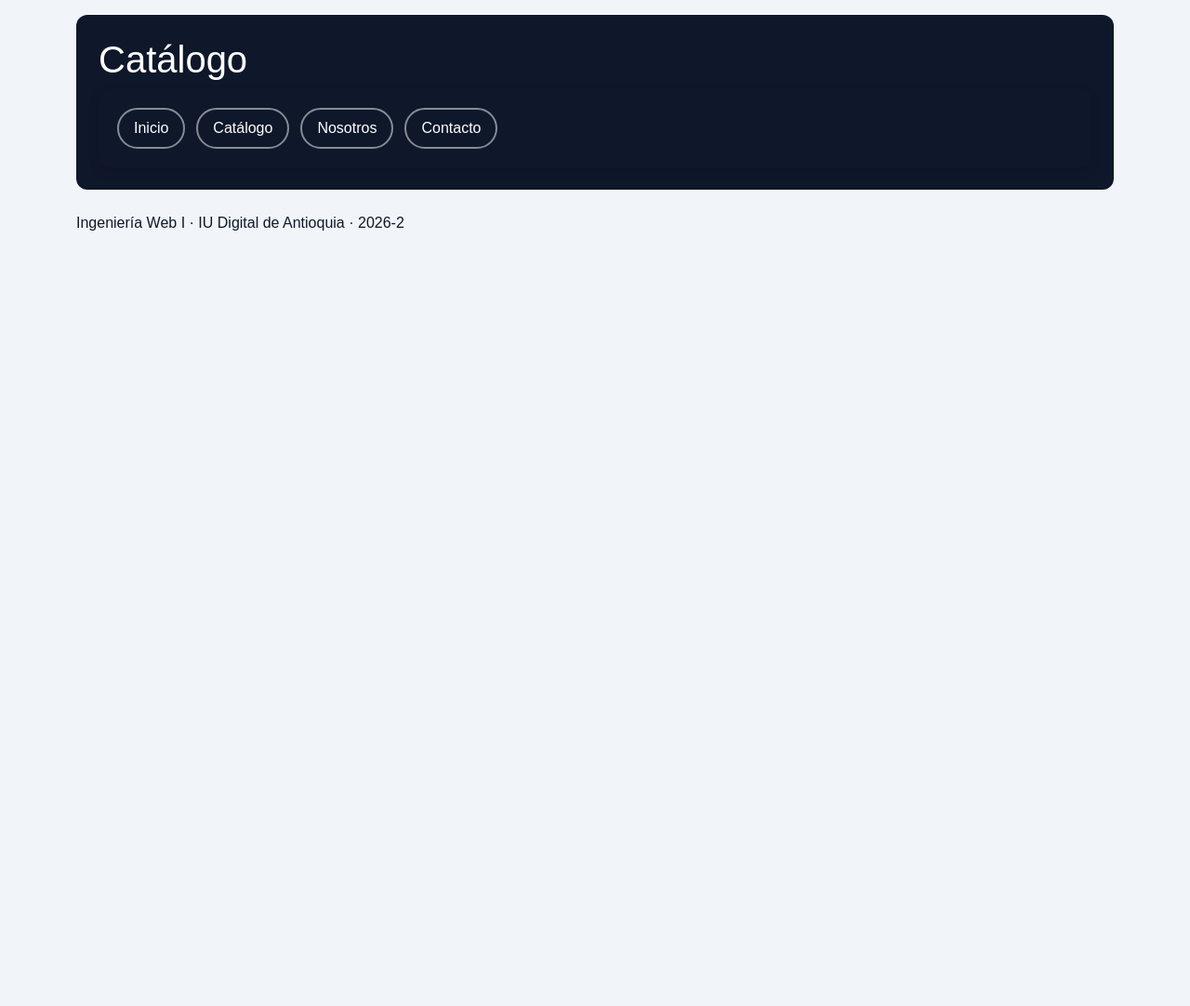
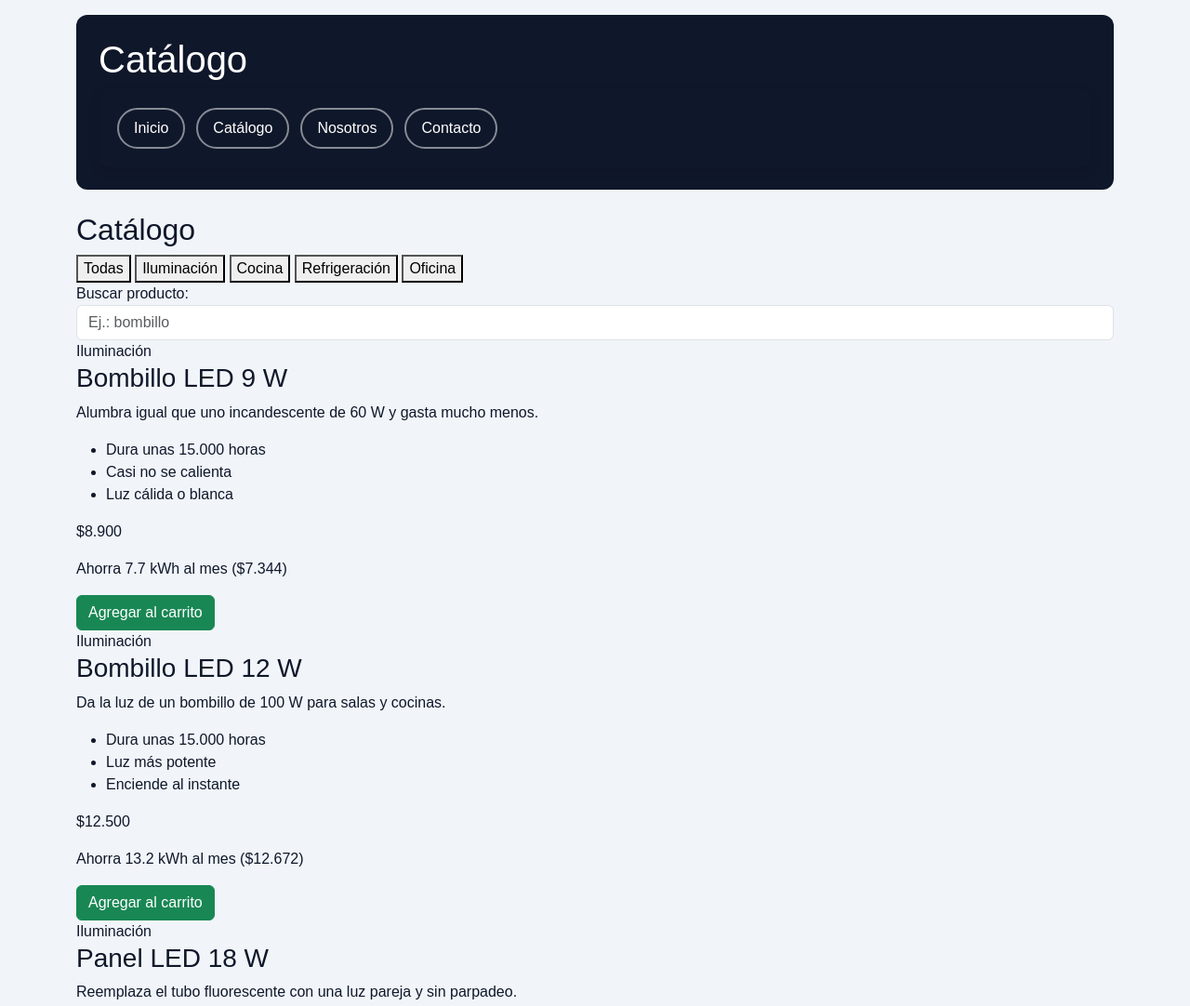
Before and after one commit to MarceloSH303/ecotienda-equipoM, a plain HTML site: page catalogo.html in a window 1280 px wide. Shown: the top 1082 px of the page at 93% size. Before the commit the page ends 800 px from the top, so only its background shows below. Drawn offline with nearby package versions, Linux system fonts and the light colour scheme.

Commit message:
Agrega filtros, buscador y carrito al catalogo

```diff
--- a/catalogo.html
+++ b/catalogo.html
@@ -18,9 +18,29 @@
             </nav>
         </header>
         <main>
-            <!-- TODO: contenido de Catálogo -->
-        </main>
-        <footer>
+            <section>
+                <h2>Catálogo</h2>
+                <div class="filtros">
+                    <button type="button" class="filtro activo" data-categoria="todas">Todas</button>
+                    <button type="button" class="filtro" data-categoria="iluminacion">Iluminación</button>
+                    <button type="button" class="filtro" data-categoria="cocina">Cocina</button>
+                    <button type="button" class="filtro" data-categoria="refrigeracion">Refrigeración</button>
+                    <button type="button" class="filtro" data-categoria="oficina">Oficina</button>
+                </div>
+                <label for="buscador">Buscar producto:</label>
+                <input class="form-control" type="text" id="buscador" placeholder="Ej.: bombillo">
+                <div id="productos" class="tarjetas"></div>
+                </section>
+                <section id="carrito">
+                    <h2>Carrito</h2>
+                    <ul id="lista-carrito"></ul>
+                    <p>Total: <strong id="total">$0</strong></p>
+                    <p>Ahorro al mes: <strong id="ahorro">0 kWh · $0</strong></p>
+                    <p>La compra se paga sola en: <strong id="meses">-</strong></p>
+                    <button type="button" id="vaciar" class="btn btn-secondary">Vaciar carrito</button>
+                </section>
+            </main>
+            <footer>
             <p>Ingeniería Web I · IU Digital de Antioquia · 2026-2</p>
         </footer>
         <script src="js/tienda.js"></script>
```
